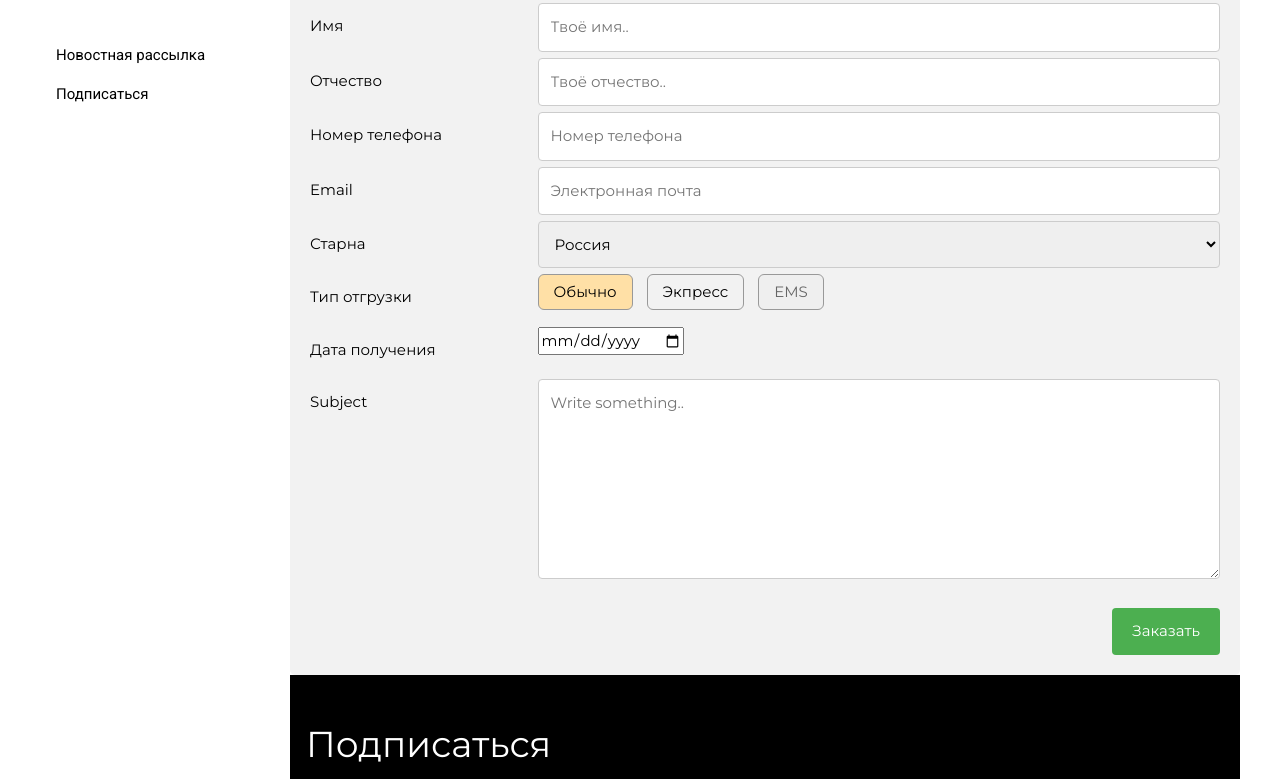
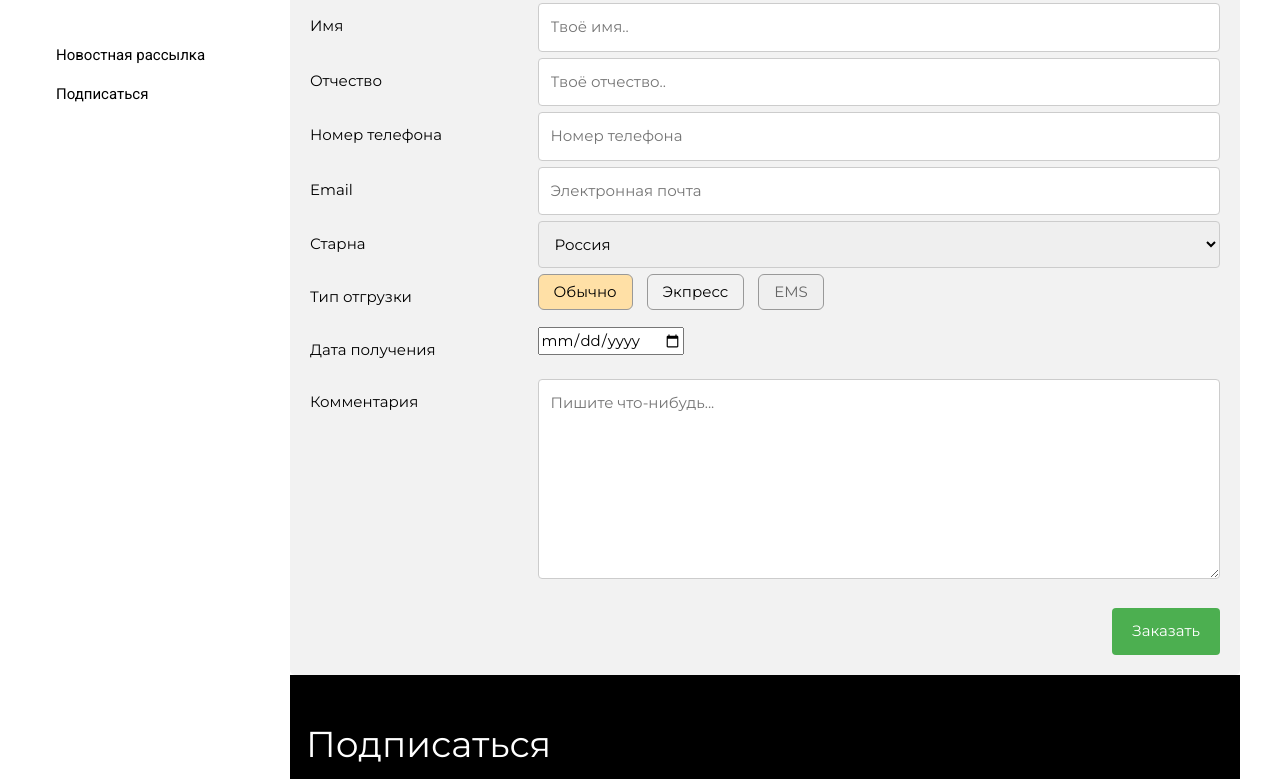
Before and after one commit to mrtmdpro/ClothingStore-SchoolWork-Old, a plain HTML site: page shipping.html in a window 1280 px wide. Shown: the part 395-1174 px from the top of the page. Drawn offline with Linux system fonts and the light colour scheme.

Commit message:
Changed language on shipping site

```diff
--- a/shipping.html
+++ b/shipping.html
@@ -145,10 +145,10 @@
                 </div>
                 <div class="row">
                     <div class="col-25">
-                        <label for="subject">Subject</label>
+                        <label for="subject">Комментария</label>
                     </div>
                     <div class="col-75">
-                        <textarea id="subject" name="subject" placeholder="Write something.." style="height:200px"></textarea>
+                        <textarea id="subject" name="subject" placeholder="Пишите что-нибудь..." style="height:200px"></textarea>
                     </div>
                 </div>
                 <br>
```
